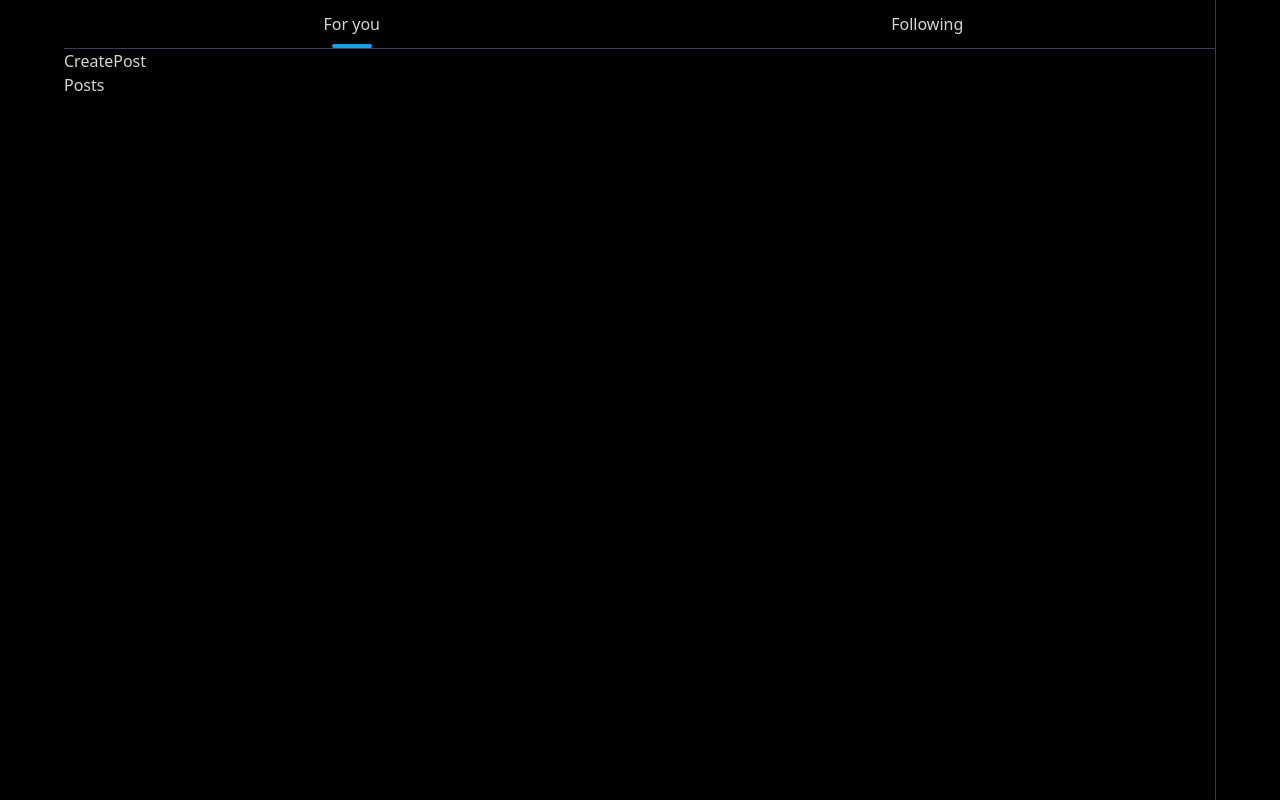
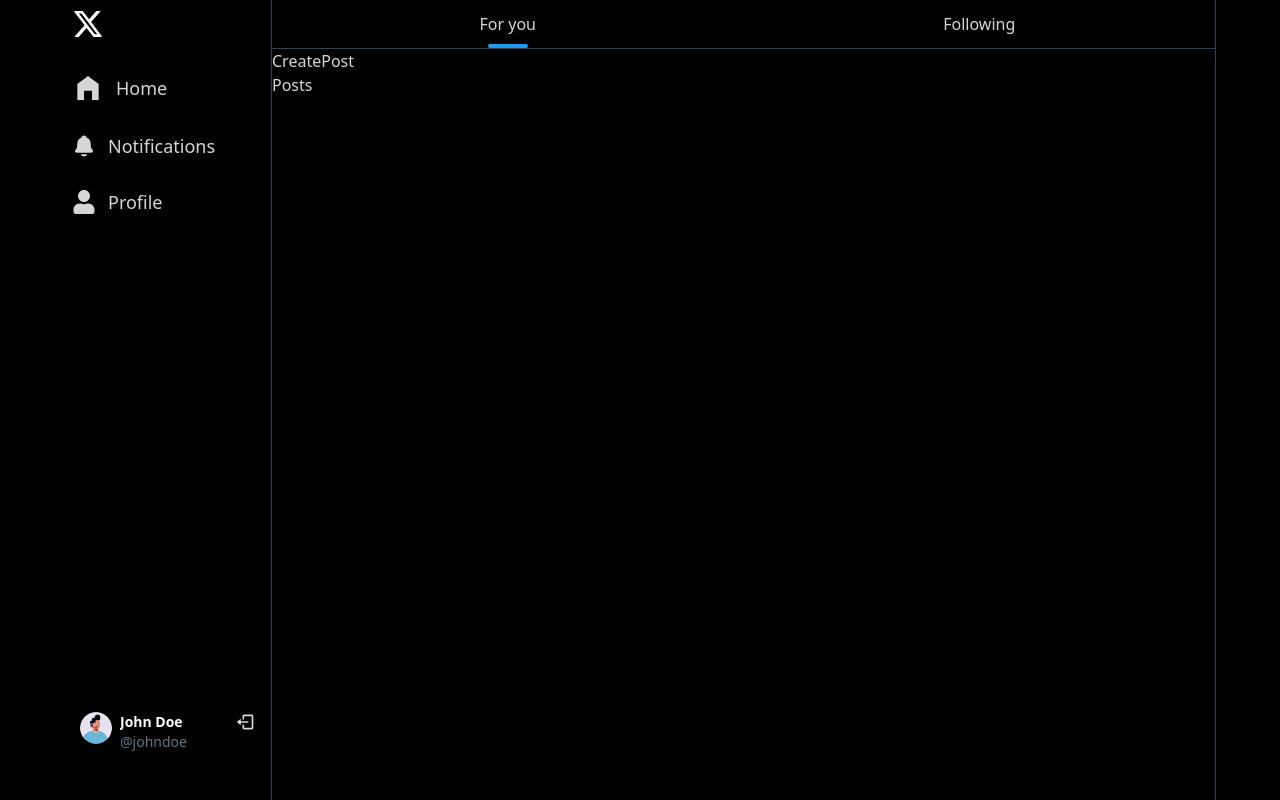
Before and after one commit to ammrshmbng/twitter-clone, a React (Vite) app in the folder frontend/: page / in a window 1280 px wide. Built offline with nearby package versions, Linux system fonts and the light colour scheme; the HTML template or start-up script is replaced by a standard one.

Commit message:
add sidebar component

```diff
--- a/frontend/src/App.jsx
+++ b/frontend/src/App.jsx
@@ -2,10 +2,12 @@
 import HomePage from './pages/home/HomePage';
 import LoginPage from './pages/auth/login/LoginPage';
 import SignUpPage from './pages/auth/signup/SignUpPage';
+import Sidebar from './components/common/Sidebar';
 
 function App() {
     return (
         <div className='flex max-w-6xl mx-auto'>
+          <Sidebar />
             <Routes>
                 <Route path='/' element={<HomePage />} />
                 <Route path='/login' element={<LoginPage />} />
--- /dev/null
+++ b/frontend/src/components/common/Sidebar.jsx
@@ -0,0 +1,75 @@
+import XSvg from "../svgs/X";
+
+import { MdHomeFilled } from "react-icons/md";
+import { IoNotifications } from "react-icons/io5";
+import { FaUser } from "react-icons/fa";
+import { Link } from "react-router-dom";
+import { BiLogOut } from "react-icons/bi";
+
+const Sidebar = () => {
+	const data = {
+		fullName: "John Doe",
+		username: "johndoe",
+		profileImg: "/avatars/boy1.png",
+	};
+
+	return (
+		<div className='md:flex-[2_2_0] w-18 max-w-52'>
+			<div className='sticky top-0 left-0 flex flex-col w-20 h-screen border-r border-gray-700 md:w-full'>
+				<Link to='/' className='flex justify-center md:justify-start'>
+					<XSvg className='w-12 h-12 px-2 rounded-full fill-white hover:bg-stone-900' />
+				</Link>
+				<ul className='flex flex-col gap-3 mt-4'>
+					<li className='flex justify-center md:justify-start'>
+						<Link
+							to='/'
+							className='flex items-center gap-3 py-2 pl-2 pr-4 transition-all duration-300 rounded-full cursor-pointer hover:bg-stone-900 max-w-fit'
+						>
+							<MdHomeFilled className='w-8 h-8' />
+							<span className='hidden text-lg md:block'>Home</span>
+						</Link>
+					</li>
+					<li className='flex justify-center md:justify-start'>
+						<Link
+							to='/notifications'
+							className='flex items-center gap-3 py-2 pl-2 pr-4 transition-all duration-300 rounded-full cursor-pointer hover:bg-stone-900 max-w-fit'
+						>
+							<IoNotifications className='w-6 h-6' />
+							<span className='hidden text-lg md:block'>Notifications</span>
+						</Link>
+					</li>
+
+					<li className='flex justify-center md:justify-start'>
+						<Link
+							to={`/profile/${data?.username}`}
+							className='flex items-center gap-3 py-2 pl-2 pr-4 transition-all duration-300 rounded-full cursor-pointer hover:bg-stone-900 max-w-fit'
+						>
+							<FaUser className='w-6 h-6' />
+							<span className='hidden text-lg md:block'>Profile</span>
+						</Link>
+					</li>
+				</ul>
+				{data && (
+					<Link
+						to={`/profile/${data.username}`}
+						className='mt-auto mb-10 flex gap-2 items-start transition-all duration-300 hover:bg-[#181818] py-2 px-4 rounded-full'
+					>
+						<div className='hidden avatar md:inline-flex'>
+							<div className='w-8 rounded-full'>
+								<img src={data?.profileImg || "/avatar-placeholder.png"} />
+							</div>
+						</div>
+						<div className='flex justify-between flex-1'>
+							<div className='hidden md:block'>
+								<p className='w-20 text-sm font-bold text-white truncate'>{data?.fullName}</p>
+								<p className='text-sm text-slate-500'>@{data?.username}</p>
+							</div>
+							<BiLogOut className='w-5 h-5 cursor-pointer' />
+						</div>
+					</Link>
+				)}
+			</div>
+		</div>
+	);
+};
+export default Sidebar;
```
